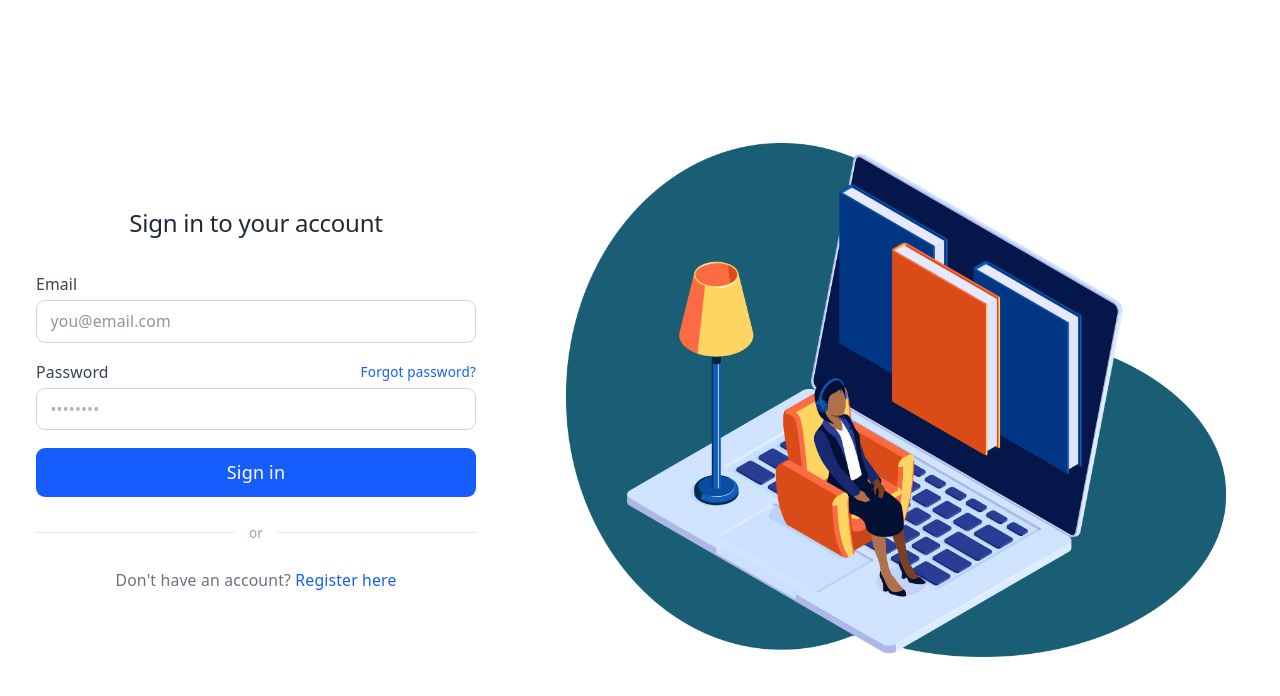
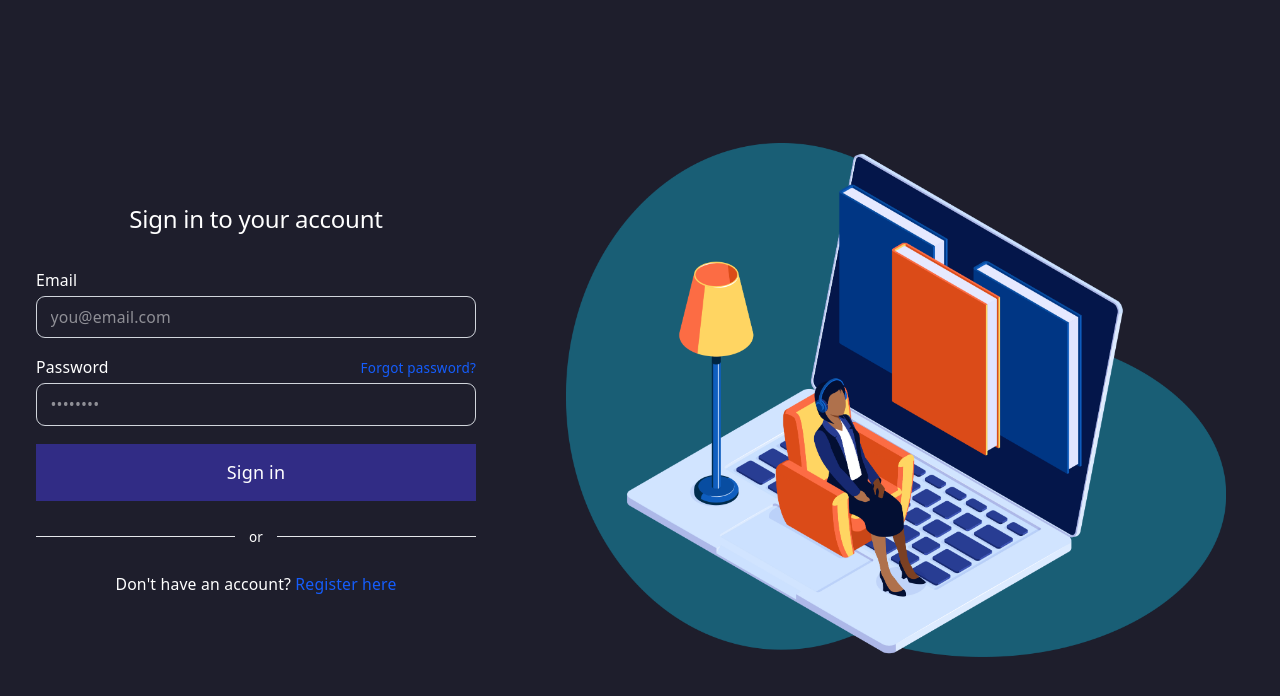
Before and after one commit to atikahadzman/react-frontend, a React (Vite) app: page /login in a window 1280 px wide. Shown: the top 696 px of the page. Built offline with nearby package versions, Linux system fonts and the light colour scheme.

Commit message:
change login page background color and font

```diff
--- a/src/pages/Login.jsx
+++ b/src/pages/Login.jsx
@@ -50,12 +50,12 @@ const Login = () => {
     };
 
     return (
-        <div className="min-h-screen flex">
+        <div className="min-h-screen flex bg-[#1e1e2c] text-white">
             {/* form */}
-            <div className="w-full md:w-2/5 bg-white flex items-center justify-center p-8">
+            <div className="w-full md:w-2/5 flex items-center justify-center p-8">
                 <div className="w-full max-w-md">
                     <div className="mb-8 text-center">
-                        <h2 className="text-gray-800">
+                        <h2 className="text-white">
                             Sign in to your account
                         </h2>
                     </div>
@@ -70,7 +70,7 @@ const Login = () => {
                         {/* email */}
                         <div>
                             <div className="flex items-center justify-between mb-1">
-                                <label className="block text-sm font-medium text-gray-700">
+                                <label className="block text-sm font-medium">
                                     Email
                                 </label>
                             </div>
@@ -81,14 +81,14 @@ const Login = () => {
                                     value={email}
                                     onChange={(e) => setEmail(e.target.value)}
                                     required
-                                    className="w-full px-3 py-2 border border-gray-300 rounded-lg text-sm text-gray-800"
+                                    className="w-full px-3 py-2 border border-gray-300 rounded-lg text-sm"
                                 />
                         </div>
 
                         {/* password */}
                         <div>
                             <div className="flex items-center justify-between mb-1">
-                                <label className="block text-sm font-medium text-gray-700">
+                                <label className="block text-sm font-medium">
                                     Password
                                 </label>
 
@@ -110,7 +110,7 @@ const Login = () => {
                         <button
                             type="submit"
                             disabled={loading}
-                            className="w-full py-2.5 px-4 bg-blue-600 hover:bg-blue-700 text-white text-gray-800 rounded-lg"
+                            className="w-full py-2.5 px-4 border-2 bg-indigo-900 border-indigo-900 px-6 py-3 hover:bg-white hover:text-indigo-900 transition"
                         >
                             {loading ? "Signing in..." : "Sign in"}
                         </button>
@@ -118,11 +118,11 @@ const Login = () => {
 
                     <div className="flex items-center my-6">
                         <div className="flex-1 border-t border-gray-200"/>
-                        <span className="px-3 text-xs text-gray-400">or</span>
+                        <span className="px-3 text-xs">or</span>
                         <div className="flex-1 border-t border-gray-200"/>
                     </div>
 
-                    <p className="text-center text-sm text-gray-500">
+                    <p className="text-center text-sm">
                         Don't have an account?{" "}
                         <Link
                             to="/register"
```
